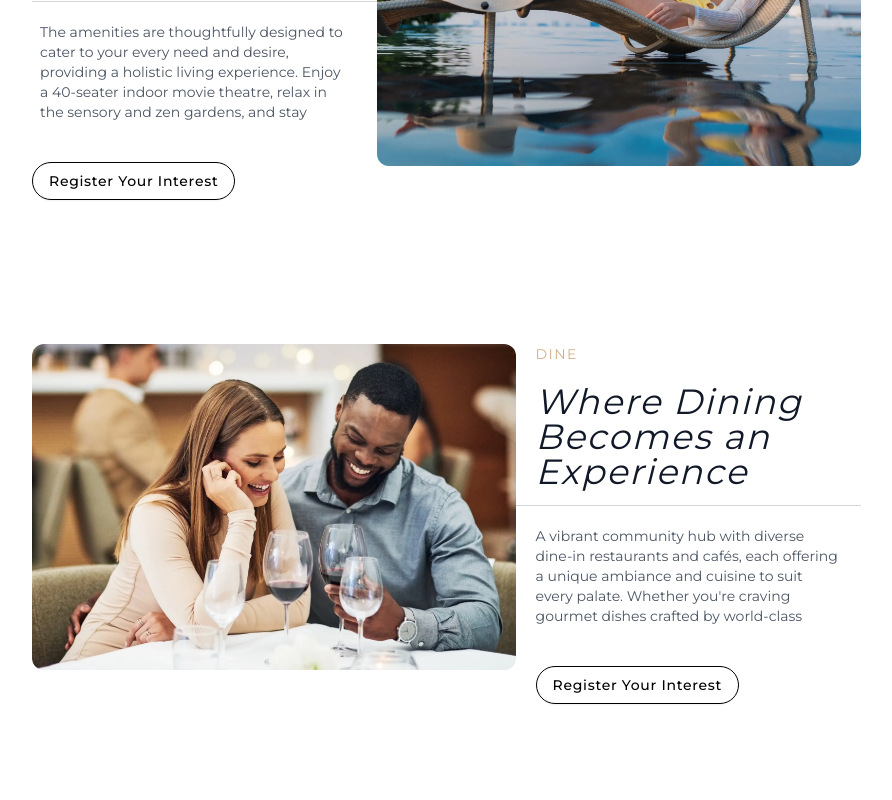
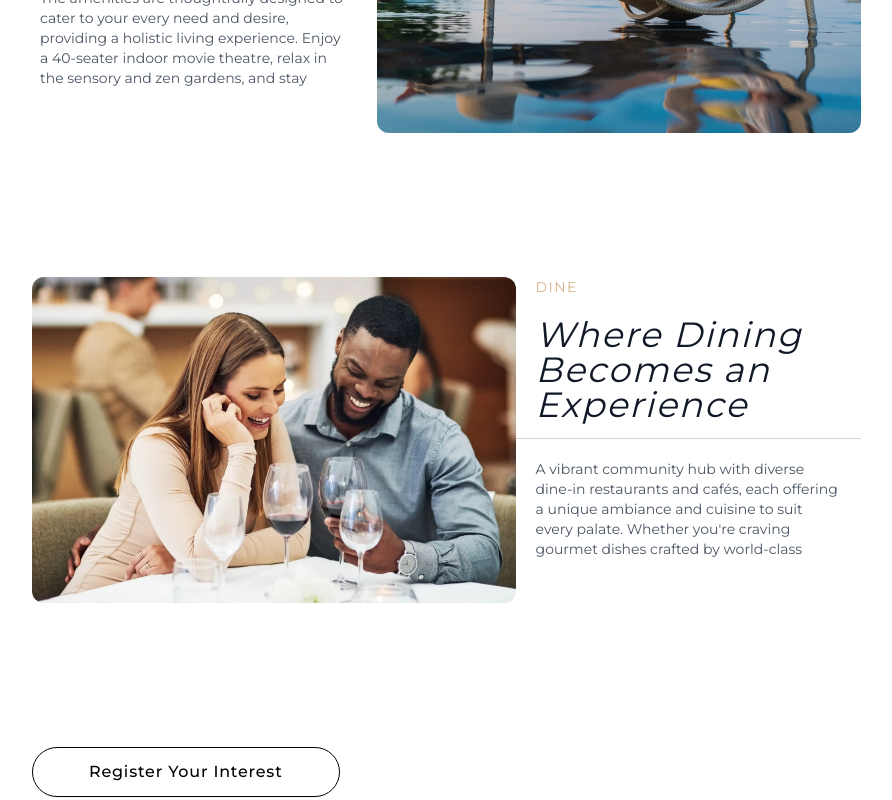
Before and after one commit to scizers/sobha-hartland-2, a Next.js app: page /sobha-hartland2/ in a window 1280 px wide. Shown: the part 3200-4000 px from the top of the page, without its empty margins (333-1225 px from the left). Built offline with nearby package versions, Linux system fonts and the light colour scheme.

Commit message:
new changes

```diff
--- a/src/app/layout.jsx
+++ b/src/app/layout.jsx
@@ -11,14 +11,14 @@ const montserrat = Montserrat({
 });
 
 export const metadata = {
-  title: "Sobha Hartland II | Luxury Living in Dubai",
+  title: "Sobha Hartland 2 | Homes from AED 1.6M | Dubai Living",
   description:
-    "sobha Hartland II is a prestigious residential community in Dubai, offering luxurious villas, townhouses, and apartments amidst lush greenery and world-class amenities. Experience unparalleled living in the heart of the city.",
+    "Discover Sobha Hartland 2 from AED 1.6M with a 40/60 plan—prime Dubai living offering direct beach access and strong investment potential.Discover Sobha Hartland 2 from AED 1.6M with a 40/60 plan—prime Dubai living offering direct beach access and strong investment potential.",
 
   openGraph: {
-    title: "Sobha Hartland II | Luxury Living in Dubai",
+    title: "Sobha Hartland 2 | Homes from AED 1.6M | Dubai Living",
     description:
-      "sobha Hartland II is a prestigious residential community in Dubai, offering luxurious villas, townhouses, and apartments amidst lush greenery and world-class amenities. Experience unparalleled living in the heart of the city.",
+      "Discover Sobha Hartland 2 from AED 1.6M with a 40/60 plan—prime Dubai living offering direct beach access and strong investment potential.Discover Sobha Hartland 2 from AED 1.6M with a 40/60 plan—prime Dubai living offering direct beach access and strong investment potential.",
 
     url: "https://www.trustinhomes.ae/sobha-hartland2",
     siteName: "DAMAC Islands",
--- a/src/components/ApplyForm.jsx
+++ b/src/components/ApplyForm.jsx
@@ -31,7 +31,7 @@ const ApplyForm = ({ onClose }) => {
           <ContactForm
             onClose={onClose}
             bgColor="white"
-            btnBlue={true}
+            btnGold={true}
             btnText="Enquire Now"
           />
         </div>
--- a/src/components/ContactForm.jsx
+++ b/src/components/ContactForm.jsx
@@ -11,7 +11,7 @@ import Dropdown from "./ui/Dropdown";
 
 export default function ContactForm({
   onClose,
-  btnBlue = false,
+  btnGold = false,
   btnText = "Get a Call Back!",
   bgColor = "white",
 }) {
@@ -178,7 +178,7 @@ export default function ContactForm({
       <Button
         type="submit"
         disabled={loading}
-        variant={btnBlue ? "blue" : "green"}
+        variant={btnGold ? "gold" : "green"}
         className="flex items-center justify-center gap-2 !rounded-none w-full !mt-8"
       >
         {loading ? (
--- a/src/components/EffortlessElegance.jsx
+++ b/src/components/EffortlessElegance.jsx
@@ -11,7 +11,6 @@ const EffortlessElegance = () => {
           alt="Background"
           fill
           priority
-          quality={90}
           sizes="100vw"
           className="object-cover object-center"
         />
--- a/src/components/HeroSection.jsx
+++ b/src/components/HeroSection.jsx
@@ -79,11 +79,11 @@ const HeroSection = ({ onOpenPopup }) => {
             opacity: isSticky ? 1 : 0,
           }}
           transition={{ duration: 0.4, ease: "easeInOut" }}
-          className="fixed bottom-0 left-0 right-0 z-50 bg-[#026380]/70 backdrop-blur-md  py-3  shadow-lg "
+          className="fixed bottom-0 left-0 right-0 z-50 bg-[#d3b08d]/70 backdrop-blur-md  py-3  shadow-lg "
         >
           <div className="mainContainer mx-auto flex flex-col sm:flex-row gap-3 items-center justify-start">
             <Button
-              variant="outline"
+              variant="outlineBlack"
               className=" !px-6 !font-bold"
               onClick={onOpenPopup}
             >
--- a/src/components/LifeStyleTabs.jsx
+++ b/src/components/LifeStyleTabs.jsx
@@ -166,22 +166,16 @@ export default function LifestyleTabs({ onOpenPopup }) {
                     className={`flex gap-4 mt-4  ${
                       tab.position === "left" ? "  lg:pl-5" : "  lg:pr-5"
                     }`}
-                  >
-                    <div>
-                      <Button
-                        variant="outlineBlack"
-                        size="sm"
-                        className="  "
-                        onClick={onOpenPopup}
-                      >
-                        Register Your Interest
-                      </Button>
-                    </div>
-                  </div>
+                  ></div>
                 </div>
               </div>
             </div>
           ))}
+          <div>
+            <Button variant="outlineBlack" className="  " onClick={onOpenPopup}>
+              Register Your Interest
+            </Button>
+          </div>
         </div>
       </div>
     </section>
--- a/src/components/ui/button.tsx
+++ b/src/components/ui/button.tsx
@@ -26,6 +26,7 @@ const buttonVariants = cva(
         green:
           "bg-greenColor text-white hover:bg-greenColor/80 font-semibold   ",
         blue: "bg-[#48c1ef] text-white hover:bg-[#48c1ef]/80 font-semibold   ",
+        gold: "bg-[#d3b08d] text-white hover:bg-[#d3b08d]/80 font-semibold   ",
       },
       size: {
         default: "h-9 px-4 lg:px-14 py-3 lg:py-6 btn",
```
